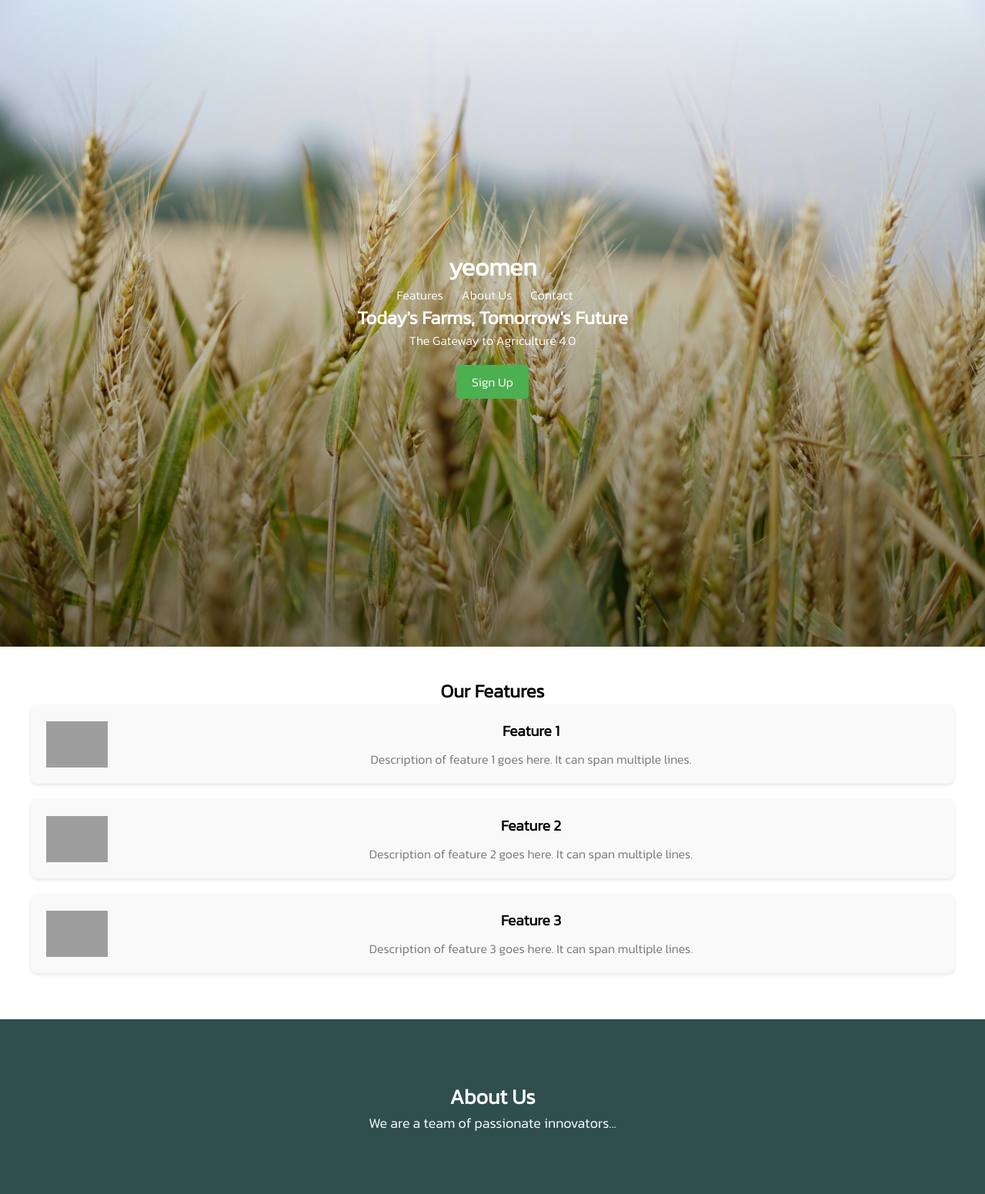
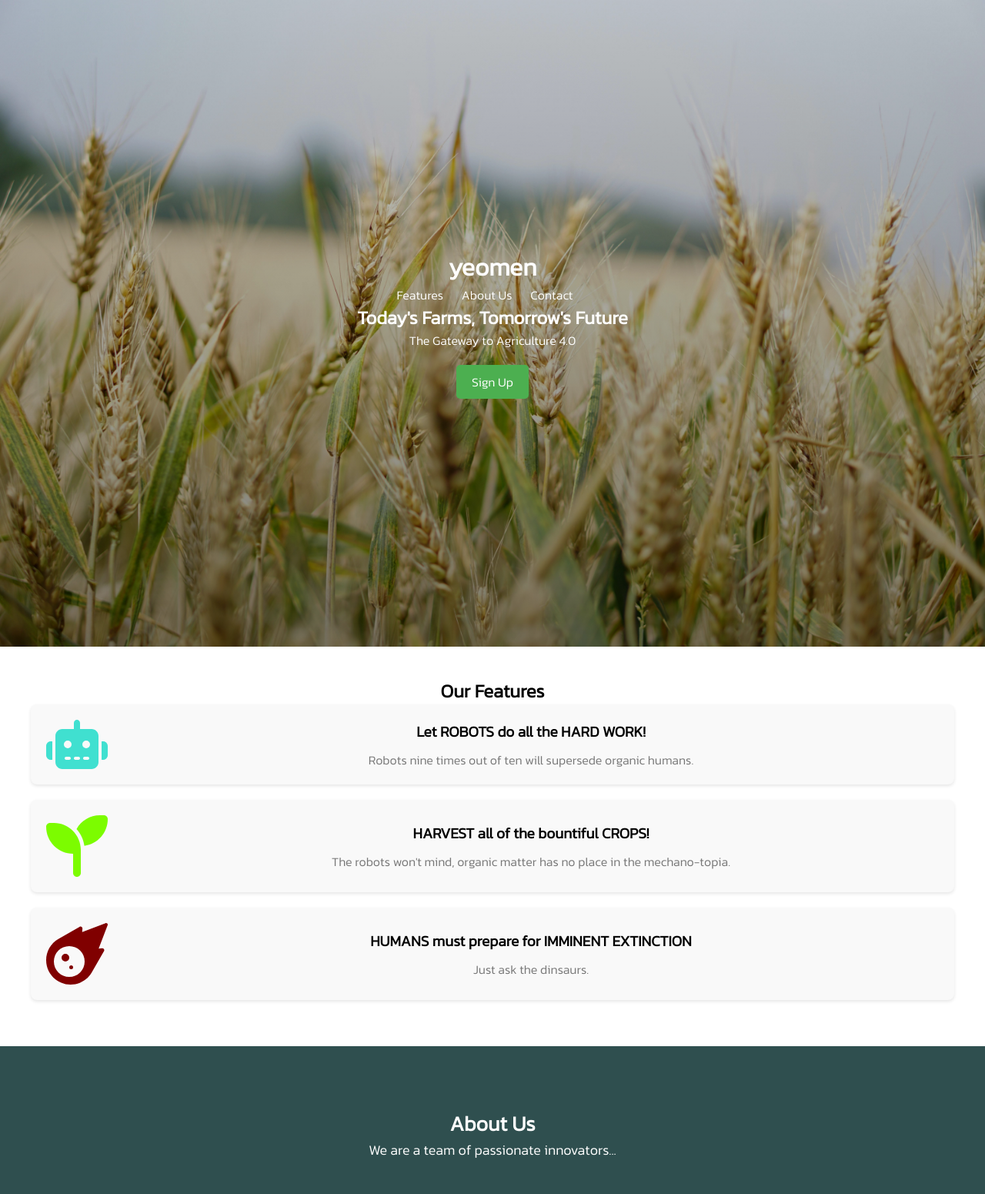
Before and after one commit to DirkBranson/Yeomen_LandingPage, a Django app: page /survey/ in a window 1280 px wide. Shown: the top 1551 px of the page at 77% size. Run offline with Django 4.2, Linux system fonts and the light colour scheme; grey boxes are pictures that could not be loaded.

Commit message:
custom icons and flavour text

```diff
--- a/survey/templates/survey/index.html
+++ b/survey/templates/survey/index.html
@@ -27,7 +27,6 @@ src: url('{% static "Kanit-Light.ttf" %}') format('truetype');
         .TitleBanner{
             background-color: white;
             display: flex;
-            background-image: url('{% static "Atrides_yeoman2.png" %}');
             height: 155px;
           background-size: 30vw; /* Cover the entire container */
           background-position: center; /* Center the background image */
@@ -53,7 +52,7 @@ src: url('{% static "Kanit-Light.ttf" %}') format('truetype');
         }
 
         .hero {
-            background-image:linear-gradient(rgba(0, 0, 0, 0), rgba(0, 0, 0, 0.5)), url('{% static "pexels-pixabay-265216.jpg" %}');
+            background-image:linear-gradient(rgba(0, 0, 0, 0.2), rgba(0, 0, 0, 0.5)), url('{% static "pexels-pixabay-265216.jpg" %}');
             background-size: cover;
             background-position: center;
             height: 100vh;
@@ -202,24 +201,24 @@ src: url('{% static "Kanit-Light.ttf" %}') format('truetype');
         <div class="container">
             <h2>Our Features</h2>
             <div class="feature-item">
-                <img src="icon1.png" alt="Feature 1">
+                <img src= "{% static 'robot-solid.svg' %}" alt="Feature 1";>
                 <div class="feature-content">
-                    <h3 class="feature-title">Feature 1</h3>
-                    <p class="feature-description">Description of feature 1 goes here. It can span multiple lines.</p>
+                    <h3 class="feature-title">Let ROBOTS do all the HARD WORK!</h3>
+                    <p class="feature-description">Robots nine times out of ten will supersede organic humans.</p>
                 </div>
             </div>
             <div class="feature-item">
-                <img src="icon2.png" alt="Feature 2">
+                <img src= "{% static 'seedling-solid.svg' %}" alt="Feature 2">
                 <div class="feature-content">
-                    <h3 class="feature-title">Feature 2</h3>
-                    <p class="feature-description">Description of feature 2 goes here. It can span multiple lines.</p>
+                    <h3 class="feature-title">HARVEST all of the bountiful CROPS!</h3>
+                    <p class="feature-description">The robots won't mind, organic matter has no place in the mechano-topia.</p>
                 </div>
             </div>
             <div class="feature-item">
-                <img src="icon3.png" alt="Feature 3">
+                <img src= "{% static 'meteor-solid.svg' %}" alt="Feature 3">
                 <div class="feature-content">
-                    <h3 class="feature-title">Feature 3</h3>
-                    <p class="feature-description">Description of feature 3 goes here. It can span multiple lines.</p>
+                    <h3 class="feature-title">HUMANS must prepare for IMMINENT EXTINCTION</h3>
+                    <p class="feature-description"> Just ask the dinsaurs.</p>
                 </div>
             </div>
         </div>
--- a/yeomen_landingpage/settings.py
+++ b/yeomen_landingpage/settings.py
@@ -27,7 +27,7 @@ SECRET_KEY = 'django-insecure-4wsovme79lp1up2i&s4*&ay3w#3p^*)%*+o8j^$w^7dt@x0hr(
 # SECURITY WARNING: don't run with debug turned on in production!
 DEBUG = True
 
-ALLOWED_HOSTS = ['yeomen.pythonanywhere.com']
+ALLOWED_HOSTS = ['yeomen.pythonanywhere.com','127.0.0.1','localhost']
 
 
 # Application definition
--- a/yeomen_landingpage/urls.py
+++ b/yeomen_landingpage/urls.py
@@ -16,8 +16,10 @@ Including another URLconf
 """
 from django.contrib import admin
 from django.urls import include, path
+from survey import views
 
 urlpatterns = [
     path('admin/', admin.site.urls),
     path("survey/", include("survey.urls")),
+    path("", views.index, name="index")
 ]
```
Also changed, not shown: survey/static/meteor-solid.svg (added), survey/static/robot-solid.svg (added), survey/static/seedling-solid.svg (added).
